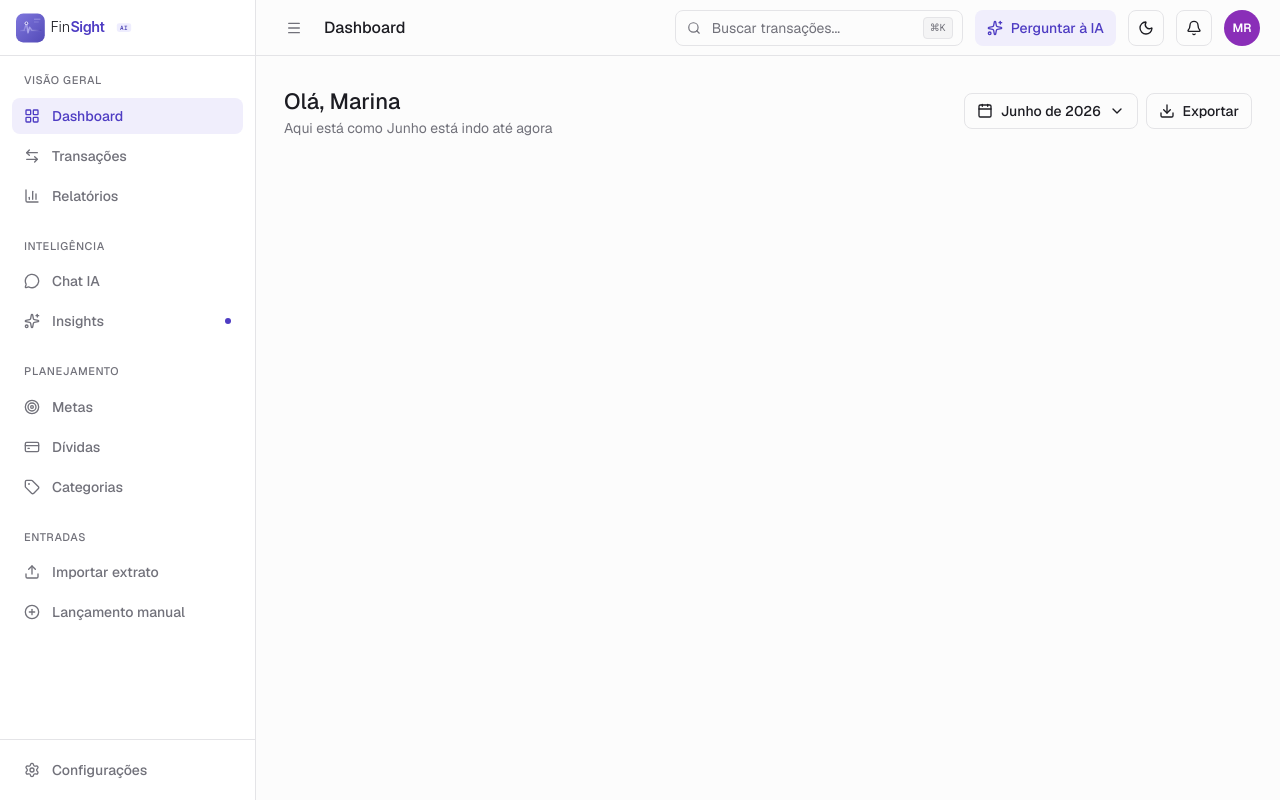
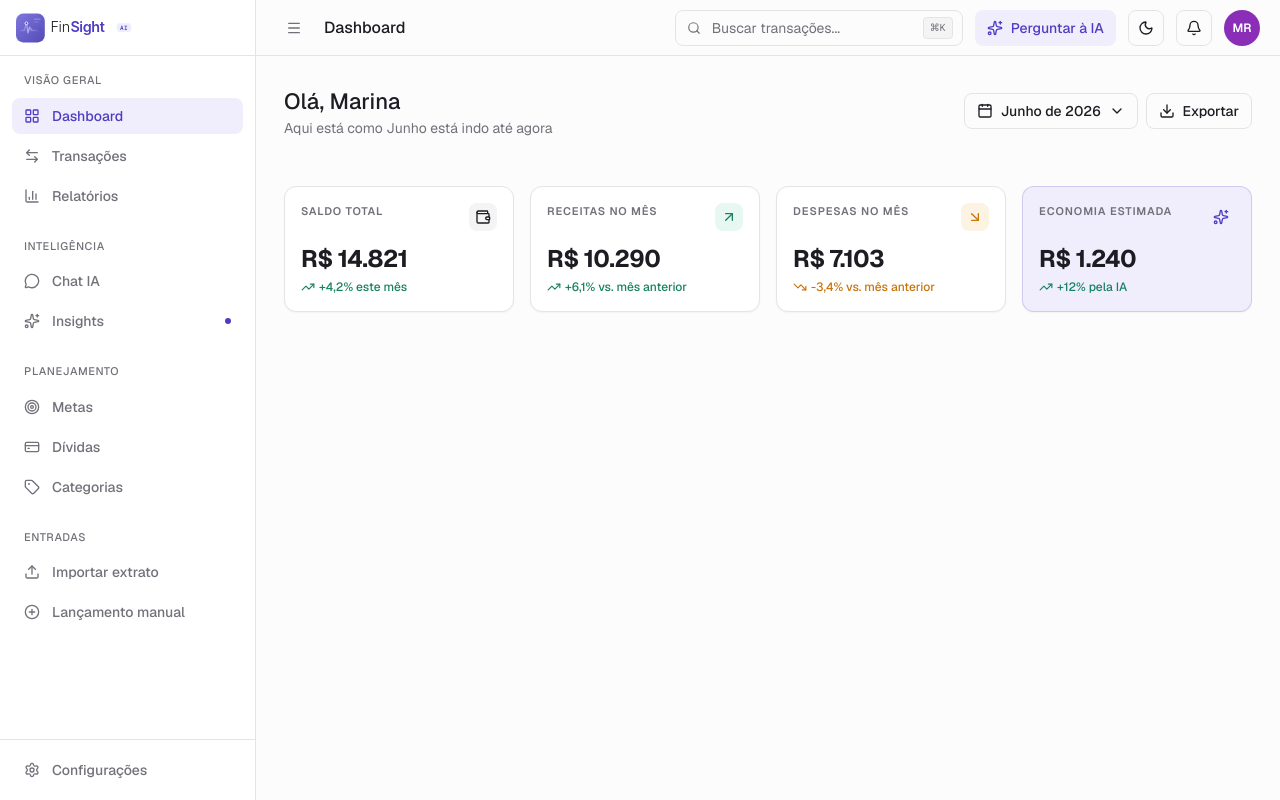
Before and after one commit to fernandaquerino/finsight-ai, a Next.js app: page / in a window 1280 px wide. Built offline with nearby package versions, Linux system fonts and the light colour scheme.

Commit message:
feat: add metric cards to dashboard

```diff
--- a/src/app/(app)/page.tsx
+++ b/src/app/(app)/page.tsx
@@ -1,8 +1,15 @@
 "use client";
 
 import { useState } from "react";
-import { Download } from "lucide-react";
+import {
+  ArrowDownRight,
+  ArrowUpRight,
+  Download,
+  Sparkles,
+  Wallet,
+} from "lucide-react";
 
+import { MetricCard } from "@/components/app/MetricCard";
 import { MonthYearPicker } from "@/components/app/MonthYearPicker";
 import { Button } from "@/components/ui/Button";
 import { getMonthName, getToday } from "@/utils/date";
@@ -12,17 +19,15 @@ export default function DashboardPage() {
   const currentMonth = getMonthName(selectedDate);
 
   return (
-    <main className="mx-auto w-full max-w-7xl p-7">
+    <main className="mx-auto flex w-full max-w-7xl flex-col gap-6 p-7">
       {/* Dashboard header */}
       <div className="flex items-center justify-between">
-        {/* Nome do usuário, subtitulo */}
         <div>
           <p className="text-lg font-medium text-foreground">Olá, Marina</p>
           <p className="text-sm text-muted-foreground">
             {`Aqui está como ${currentMonth} está indo até agora`}
           </p>
         </div>
-        {/* Botões de ação */}
         <div className="flex gap-2">
           <MonthYearPicker value={selectedDate} onChange={setSelectedDate} />
           <Button variant="secondary" size="sm">
@@ -31,6 +36,43 @@ export default function DashboardPage() {
           </Button>
         </div>
       </div>
+
+      {/* Metric cards */}
+      <div className="mt-6 grid grid-cols-1 gap-4 sm:grid-cols-2 lg:grid-cols-4">
+        <MetricCard
+          label="Saldo total"
+          value="R$ 14.821"
+          trend="+4,2% este mês"
+          trendUp
+          icon={Wallet}
+          iconClassName="bg-muted text-foreground"
+        />
+        <MetricCard
+          label="Receitas no mês"
+          value="R$ 10.290"
+          trend="+6,1% vs. mês anterior"
+          trendUp
+          icon={ArrowUpRight}
+          iconClassName="bg-success-soft text-success"
+        />
+        <MetricCard
+          label="Despesas no mês"
+          value="R$ 7.103"
+          trend="-3,4% vs. mês anterior"
+          trendUp={false}
+          icon={ArrowDownRight}
+          iconClassName="bg-warning-soft text-warning"
+        />
+        <MetricCard
+          label="Economia estimada"
+          value="R$ 1.240"
+          trend="+12% pela IA"
+          trendUp
+          icon={Sparkles}
+          iconClassName="bg-primary-soft text-primary"
+          variant="ai"
+        />
+      </div>
     </main>
   );
 }
--- /dev/null
+++ b/src/components/app/MetricCard/MetricCard.tsx
@@ -0,0 +1,66 @@
+import type { ElementType } from "react";
+import { TrendingDown, TrendingUp } from "lucide-react";
+
+import {
+  Card,
+  CardContent,
+  CardEyebrow,
+  CardHeader,
+} from "@/components/ui/Card";
+import { cn } from "@/lib/utils";
+
+type MetricCardProps = {
+  label: string;
+  value: string;
+  trend: string;
+  trendUp: boolean;
+  icon: ElementType;
+  iconClassName?: string;
+  variant?: "default" | "ai";
+};
+
+function MetricCard({
+  label,
+  value,
+  trend,
+  trendUp,
+  icon: Icon,
+  iconClassName,
+  variant = "default",
+}: MetricCardProps) {
+  const TrendIcon = trendUp ? TrendingUp : TrendingDown;
+
+  return (
+    <Card variant={variant} padding="sm">
+      <CardHeader>
+        <CardEyebrow>{label}</CardEyebrow>
+        <div
+          className={cn(
+            "flex items-center justify-center rounded-md p-1.5",
+            iconClassName ?? "bg-muted text-muted-foreground",
+          )}
+          aria-hidden="true"
+        >
+          <Icon className="size-4" />
+        </div>
+      </CardHeader>
+
+      <CardContent className="space-y-1">
+        <p className="text-2xl font-bold tracking-tight text-card-foreground">
+          {value}
+        </p>
+        <div
+          className={cn(
+            "flex items-center gap-1 text-xs font-medium",
+            trendUp ? "text-success" : "text-warning",
+          )}
+        >
+          <TrendIcon className="size-3.5 shrink-0" aria-hidden="true" />
+          <span>{trend}</span>
+        </div>
+      </CardContent>
+    </Card>
+  );
+}
+
+export { MetricCard };
--- /dev/null
+++ b/src/components/app/MetricCard/index.ts
@@ -0,0 +1 @@
+export { MetricCard } from "./MetricCard";
--- a/src/components/ui/Card/Card.tsx
+++ b/src/components/ui/Card/Card.tsx
@@ -4,7 +4,7 @@ import { cva, type VariantProps } from "class-variance-authority";
 import { cn } from "@/lib/utils";
 
 const cardVariants = cva(
-  "rounded-lg border bg-card text-card-foreground shadow-card transition-[border-color,box-shadow,background-color] duration-150",
+  "rounded-lg border bg-card text-card-foreground shadow-card transition-[border-color,box-shadow,background-color] duration-150 hover:shadow-pop",
   {
     variants: {
       variant: {
```
